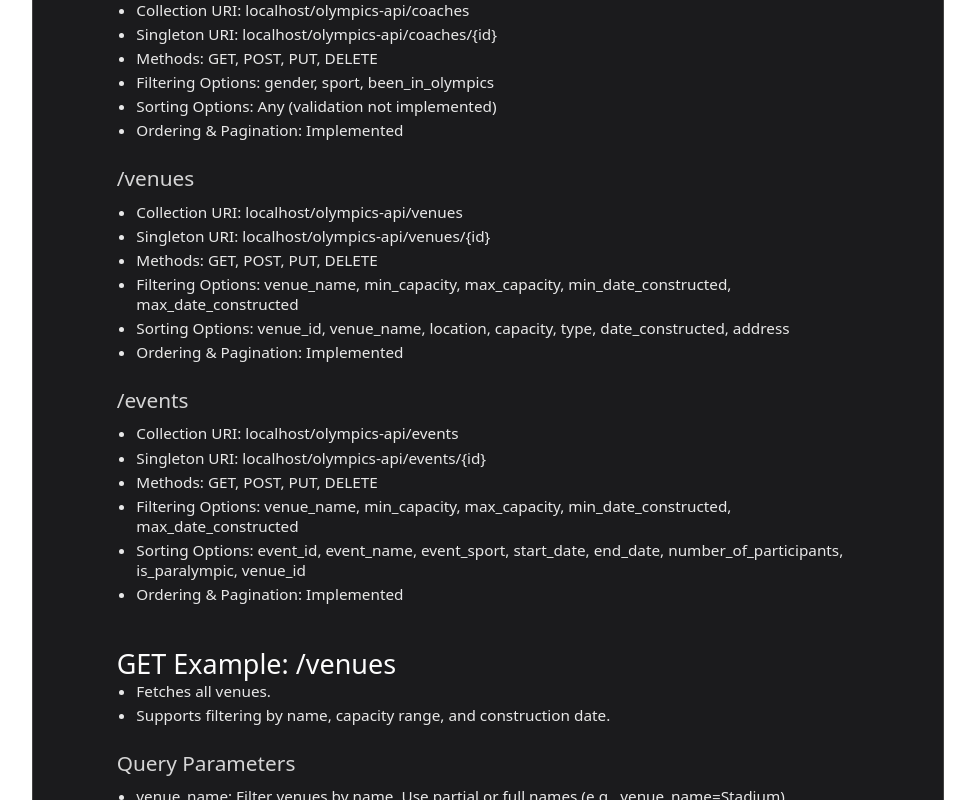
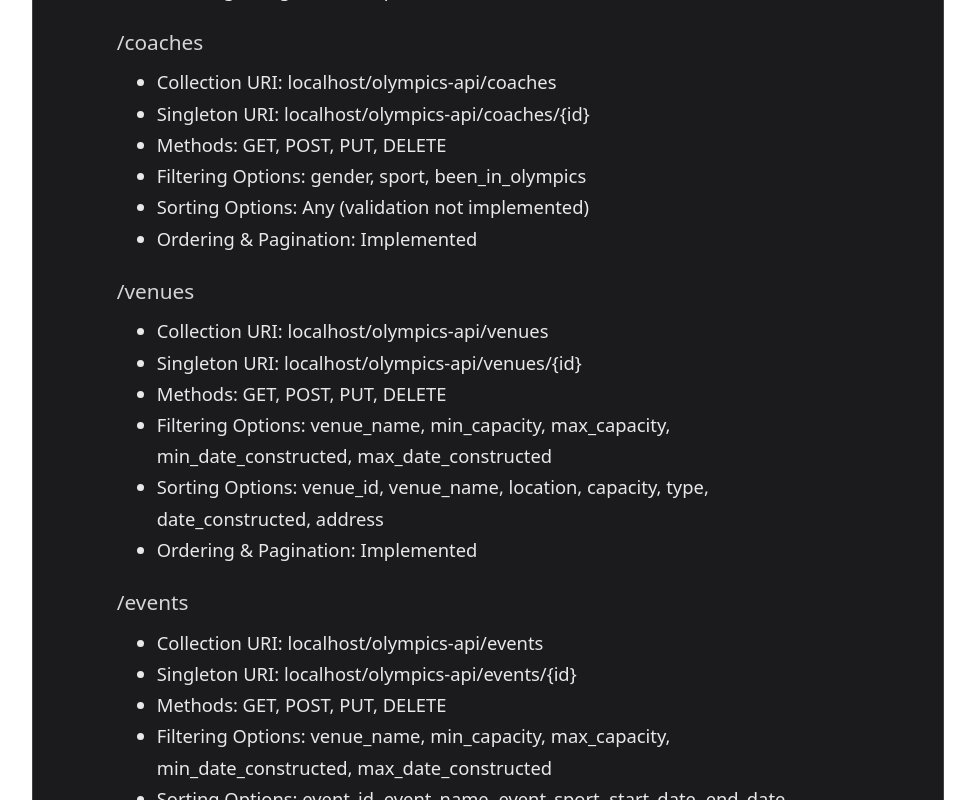
Before and after one commit to hedi3489/my-portfolio, a React (Vite) app: page /projects/olympics-api in a window 1280 px wide. Shown: the part 1140-1940 px from the top of the page, without its empty margins (152-1127 px from the left). Built offline with nearby package versions, Linux system fonts and the light colour scheme.

Commit message:
Updated API page

```diff
--- a/src/components/APIProject.jsx
+++ b/src/components/APIProject.jsx
@@ -6,7 +6,6 @@ function APIProjectPage() {
         <div className="flex project-page-container">
             <div className="flex flex-col full-width card">
                 <div className="prose">
-
                     <h1>2024 Paris Olympics API</h1>
                     <h4>An API providing resources and remote computing over HTTPS</h4>
                     <TechStackInline
@@ -42,10 +41,11 @@ function APIProjectPage() {
                         />}
                     />
 
+                    <div className="text-section">
                         <TextSection
                             className="text-section"
                             title="Available Resources"
-                        children={[
+                        />
                         <BulletList
                             title="/athletees"
                             items={[
@@ -56,7 +56,7 @@ function APIProjectPage() {
                                 'Sorting Options: Any (validation not implemented)',
                                 'Ordering & Pagination: Implemented'
                             ]}
-                            />,
+                        />
                         <BulletList
                             title="/coaches"
                             items={[
@@ -67,7 +67,7 @@ function APIProjectPage() {
                                 'Sorting Options: Any (validation not implemented)',
                                 'Ordering & Pagination: Implemented'
                             ]}
-                            />,
+                        />
                         <BulletList
                             title="/venues"
                             items={[
@@ -78,7 +78,7 @@ function APIProjectPage() {
                                 'Sorting Options: venue_id, venue_name, location, capacity, type, date_constructed, address',
                                 'Ordering & Pagination: Implemented'
                             ]}
-                            />,
+                        />
                         <BulletList
                             title="/events"
                             items={[
@@ -89,55 +89,8 @@ function APIProjectPage() {
                                 'Sorting Options: event_id, event_name, event_sport, start_date, end_date, number_of_participants, is_paralympic, venue_id',
                                 'Ordering & Pagination: Implemented'
                             ]}
-                            />,
-                        ]}
                         />
-                    <TextSection
-                        className='text-section'
-                        title="GET Example: /venues"
-                        children={[
-                            <BulletList
-                                title={null}
-                                items={[
-                                    'Fetches all venues.',
-                                    'Supports filtering by name, capacity range, and construction date.'
-                                ]}
-                            />,
-                            <BulletList
-                                title='Query Parameters'
-                                items={[
-                                    'venue_name: Filter venues by name. Use partial or full names (e.g., venue_name=Stadium)',
-                                    'min_capacity: Specify the minimum seating capacity for venues (e.g., min_capacity=1000)',
-                                    'max_capacity: Specify the maximum seating capacity (e.g., max_capacity=50000)',
-                                    'min_date_constructed: Filter venues built after a specific date. Format: YYYY-MM-DD',
-                                    'max_date_constructed: Filter venues built before a specific date. Format: YYYY-MM-DD',
-                                    'Example: https://localhost/olympics-api/venues?venue_name=Stade&min_capacity=80000'
-                                ]}
-                            />
-                        ]}
-                    />
-
-
-                    {/*
-                    GET Example: /venues
-
-                    Fetches all venues.
-                    Supports filtering by name, capacity range, and construction date.
-
-                    Query Parameters:
-
-                    venue_name: Filter venues by name. Use partial or full names (e.g., venue_name=Stadium).
-                    min_capacity: Specify the minimum seating capacity for venues (e.g., min_capacity=1000).
-                    max_capacity: Specify the maximum seating capacity (e.g., max_capacity=50000).
-                    min_date_constructed: Filter venues built after a specific date. Format: YYYY-MM-DD (e.g., min_date_constructed=2000-01-01).
-                    max_date_constructed: Filter venues built before a specific date. Format: YYYY-MM-DD (e.g., max_date_constructed=2020-12-31). Example: https://localhost/olympics-api/venues?venue_name=Stade&min_capacity=80000
-
-                    Path Parameters:
-
-                    GET /venues/{venue_id}: Fetches a specific venue by venue_id provided in the path (e.g, https://localhost/olympics-api/venues/18)
-                    */}
-
-
+                    </div>
                 </div>
             </div>
         </div>
--- a/src/styles/Typography.css
+++ b/src/styles/Typography.css
@@ -98,7 +98,7 @@ h1, h2, h3, h4, h5, p, ul { margin: 0; }
 }
 
 .project-page-container .prose p,
-.project-page-container .prose .page-section li{
+.project-page-container .prose li {
   font-size: 1.5em;
   line-height: 1.7;
   font-weight: 300;
@@ -204,19 +204,10 @@ h1, h2, h3, h4, h5, p, ul { margin: 0; }
   line-height: 1.5;
 }
 
-
-
-.project-page-container .prose li {
-  font-size: 1.25em;
-  line-height: 1.3;
-  font-weight: 250;
-  color: rgba(255, 255, 255, 0.9);
-}
-
-.project-page-container .prose ul {
+/* .project-page-container .prose ul {
   margin: 0;
   padding-left: 1.4rem;
   display: flex;
   flex-direction: column;
   gap: 0.3rem;
-}
+} */
```
Lines whose indentation alone changed are shown as unchanged.
